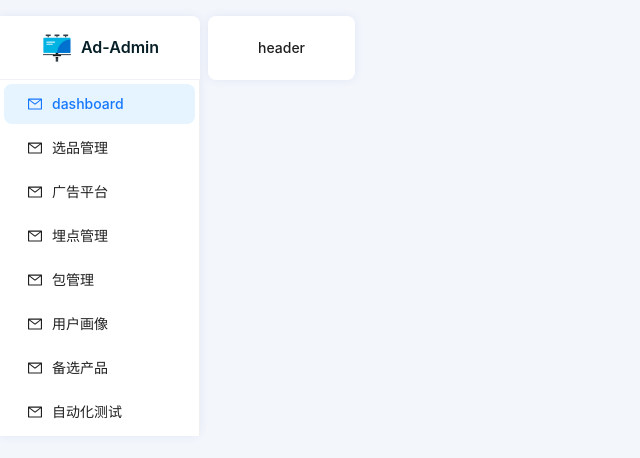
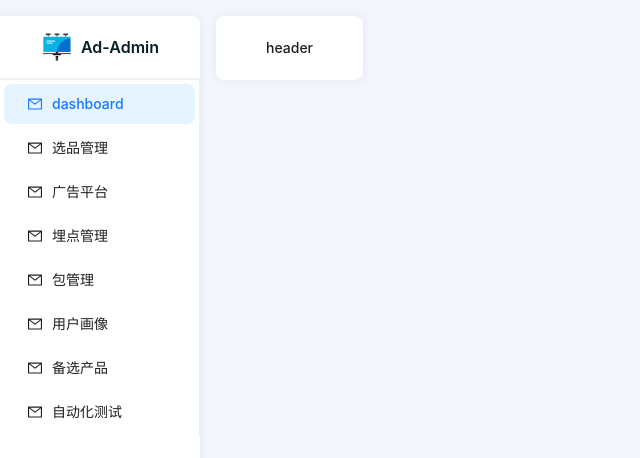
Before and after one commit to MicMagic/Ad-Admin, a React (Create React App) app: page /#/homepage in a window 1280 px wide. Shown: the top 458 px of the page, without its empty margins (0-640 px from the left). Built offline with nearby package versions, Linux system fonts and the light colour scheme.

Commit message:
feat: 修改侧边栏样式

```diff
--- a/src/views/HomePage/index.scss
+++ b/src/views/HomePage/index.scss
@@ -1,7 +1,7 @@
 .homepage-wrapper {
     width: 100%;
     height: 100%;
-    padding: 16px 16px 16px 0px;
+    padding: 16px 16px 0px 0px;
     box-sizing: border-box;
     background-color: #F3F6FB;
     color: #061e26;
@@ -11,6 +11,7 @@
         background-color: #F3F6FB;
     }
     .homepage-sider {
+        height: calc(100vh - 32px);
         background-color: #fff;
         border-radius: 0 8px 8px 0;
         box-shadow: 0 0 8px 0 #e0e6f4;
@@ -21,7 +22,7 @@
             justify-content: center;
             font-weight: 600;
             font-size: 16px;
-            border-bottom: 1px solid #f1f2f7;
+            border-bottom: 2px solid #f1f2f7;
             img {
                 width: 32px;
                 height: 32px;
--- a/src/views/HomePage/index.tsx
+++ b/src/views/HomePage/index.tsx
@@ -36,7 +36,7 @@ const HomePage = (): JSX.Element => {
   return (
     <div className='homepage-wrapper'>
       <Layout>
-        <Space align="start">
+        <Space align="start" size={16}>
           <Sider className='homepage-sider'>
             <div className='homepage-logo'>
               <img src={Logo} alt="logo" />
```
